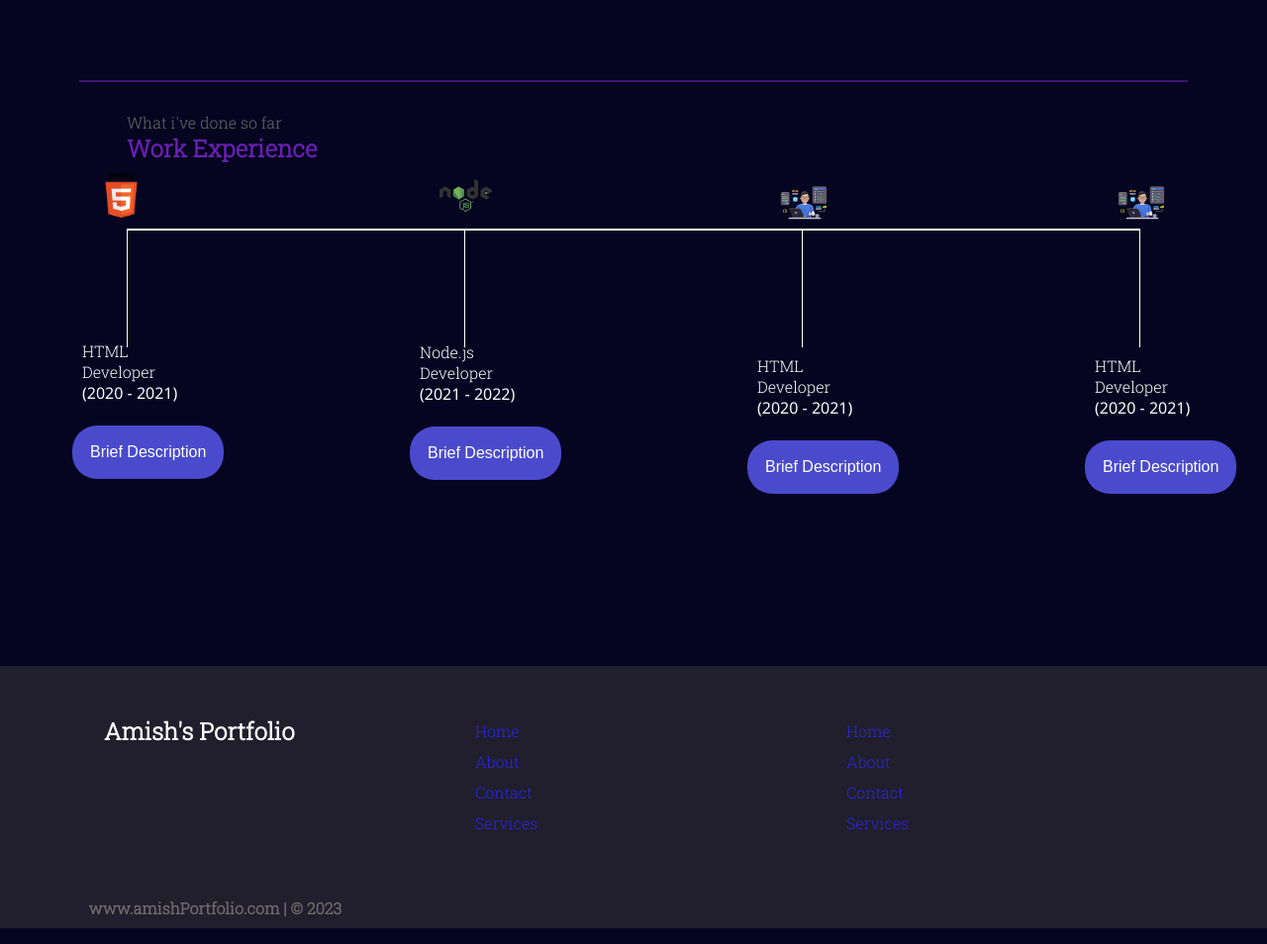
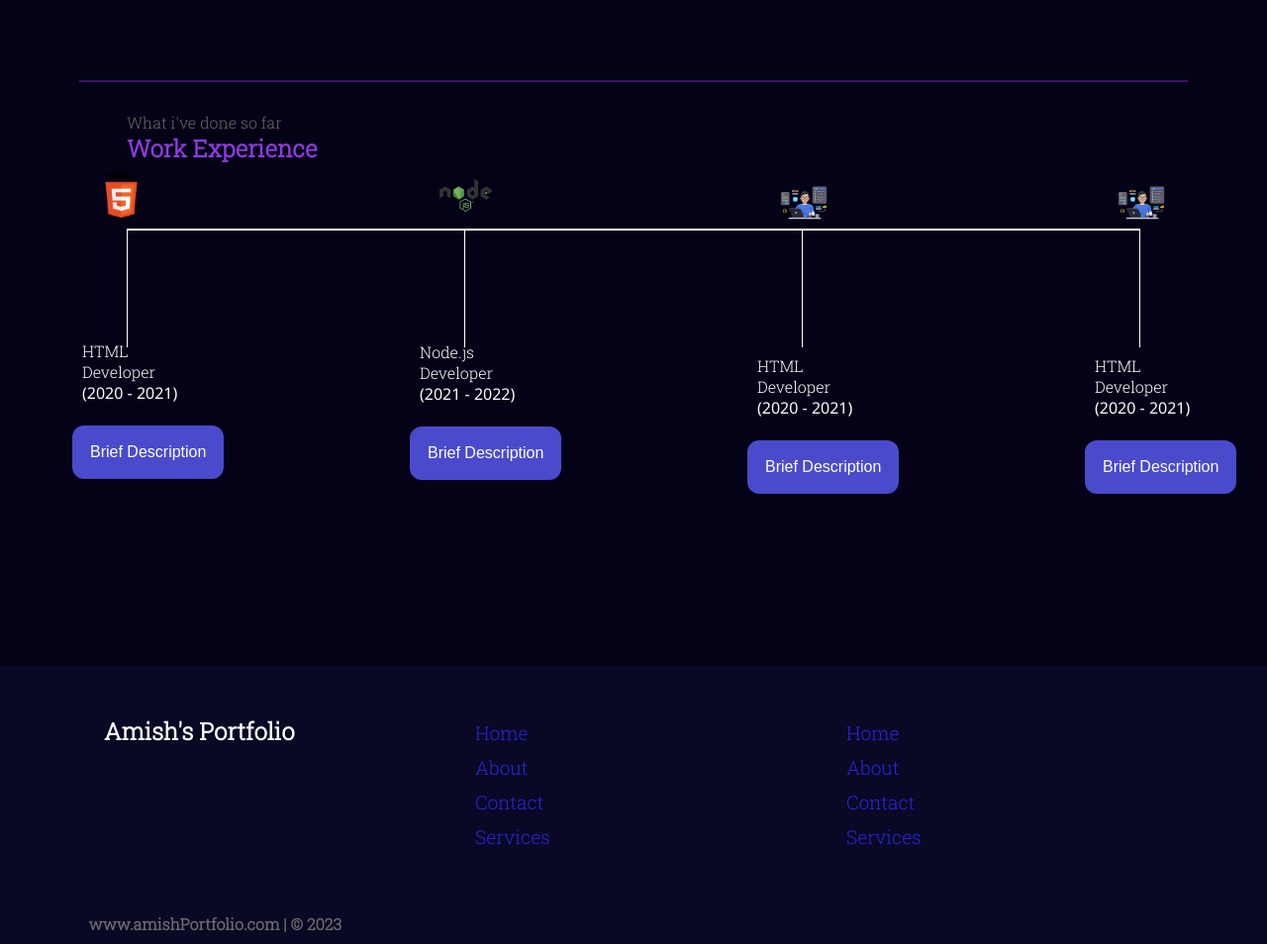
Before and after one commit to amish0301/Source-code, a plain HTML site: page MyPortfolio/index.html in a window 1280 px wide. Shown: the part 620-1574 px from the top of the page at 99% size. Drawn offline with nearby package versions, Linux system fonts and the light colour scheme.

Commit message:
changed logs

```diff
--- a/MyPortfolio/style.css
+++ b/MyPortfolio/style.css
@@ -8,12 +8,12 @@
 body {
   font-family: "Roboto Slab", serif;
   color: white;
-  background-color: rgb(5, 4, 33);
+  background-color: rgb(3, 2, 22);
 }
 
 /* utility classes */
 .focusedTextColor {
-  color: rgb(106, 31, 177);
+  color: rgb(144, 58, 224);
 }
 
 .text-grey {
@@ -63,7 +63,7 @@ body {
   color: white;
   padding: 18px;
   font-size: 16px;
-  border-radius: 25px;
+  border-radius: 12px;
   border: none;
 }
 
@@ -181,14 +181,14 @@ nav ul li {
   font-size: 14px;
   letter-spacing: 1px;
   cursor: pointer;
-  box-shadow: inset 0 0 0 0 #D80286;
+  box-shadow: inset 0 0 0 0 #9a24d0;
   -webkit-transition: ease-out 0.4s;
   -moz-transition: ease-out 0.4s;
   transition: ease-out 0.4s;
 }
 
 .cv-btn:hover {
-  box-shadow: inset 400px 0 0 0 #93045c;
+  box-shadow: inset 400px 0 0 0 #9a24d0;
 }
 
 .git-btn:hover {
@@ -243,7 +243,7 @@ main hr {
 }
 
 footer {
-  background-color: rgb(33 30 45);
+  background-color: rgb(9 8 37);
 }
 
 .footer-container {
@@ -270,6 +270,11 @@ footer {
 .footer-2 ul li a {
   color: rgb(40, 40, 224);
   text-decoration: none;
+  font-size: 1.2rem;
+}
+
+.footer-2 ul li a:hover {
+  color: #3e8e41;
 }
 
 footer .footer-rights {
```
